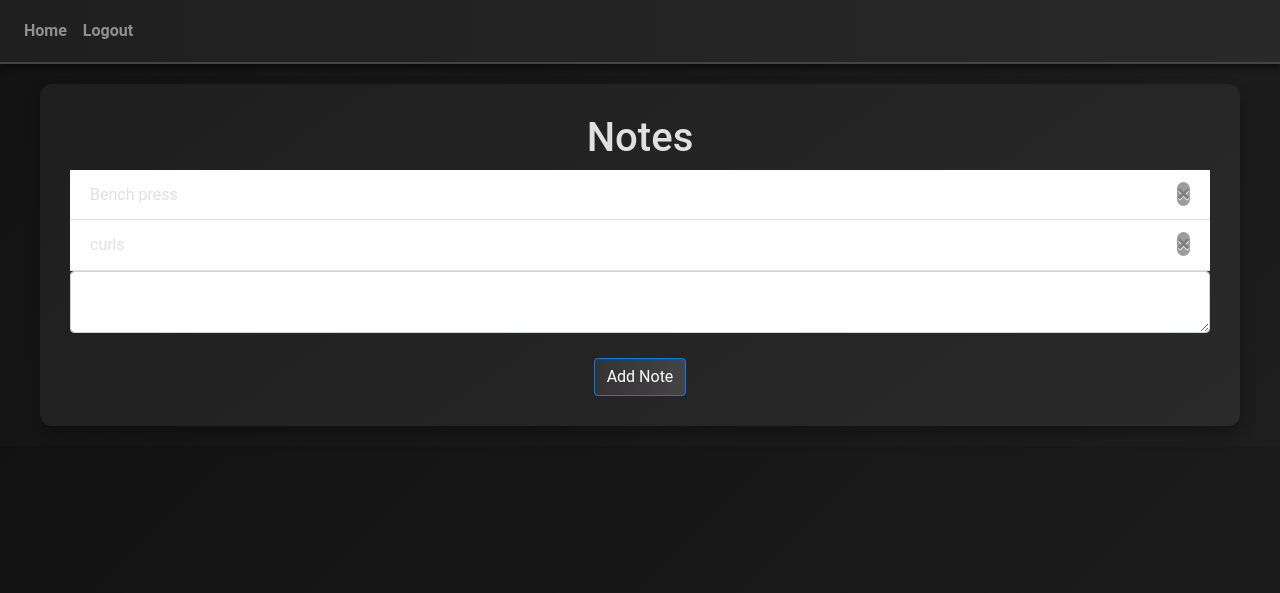
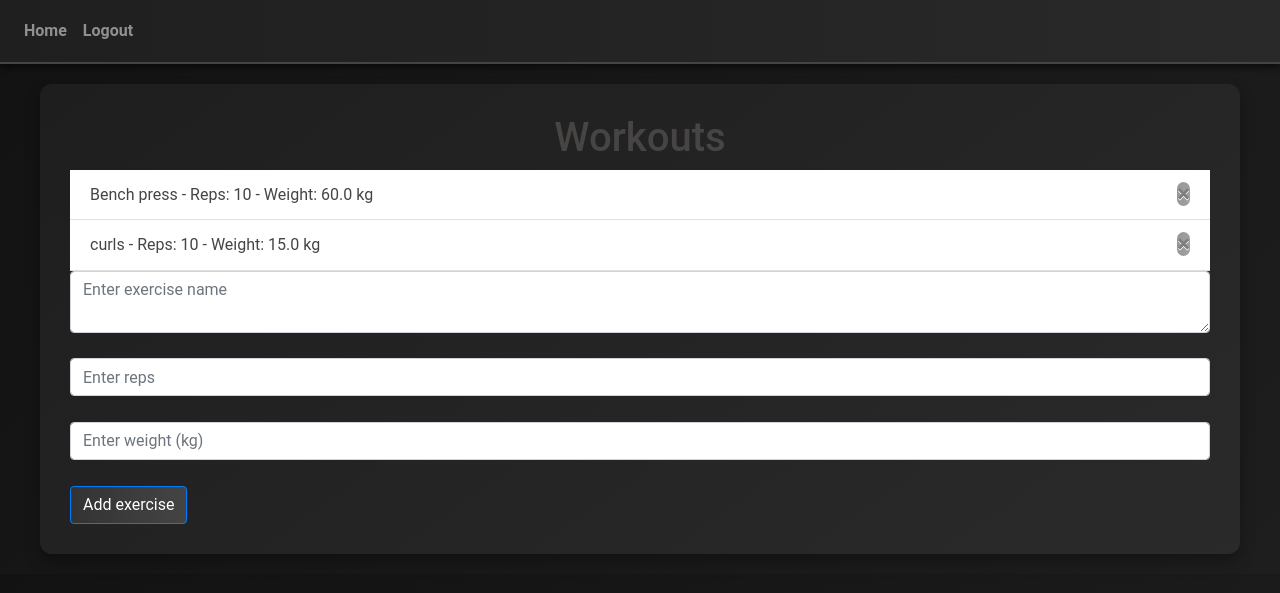
Before and after one commit to Svaboo/PY-PROJECT, a Flask app: page / in a window 1280 px wide. Shown: the top 593 px of the page. Run offline with Flask 3, Linux system fonts and the light colour scheme; a user stored in the database is signed in; some libraries are stand-ins or nearby versions.

Commit message:
modified:   instance/database.db 	modified:   website/__pycache__/models.cpython-313.pyc 	modified:   website/__pycache__/views.cpython-313.pyc 	modified:   website/models.py 	modified:   website/static/style.css 	modified:   website/templates/base.html 	modified:   website/templates/home.html 	deleted:    website/templates/index.html 	modified:   website/views.py

```diff
--- a/website/models.py
+++ b/website/models.py
@@ -7,6 +7,8 @@ from sqlalchemy.sql import func
 class Note(db.Model):
     id = db.Column(db.Integer, primary_key=True)
     data = db.Column(db.String(10000))
+    reps = db.Column(db.Integer, nullable=False)
+    weight = db.Column(db.Float, nullable=False)
     date = db.Column(db.DateTime(timezone=True), default=func.now())
     user_id = db.Column(db.Integer, db.ForeignKey('user.id'))
 
--- a/website/static/style.css
+++ b/website/static/style.css
@@ -4,7 +4,7 @@ body {
     margin: 0;
     padding: 0;
     background: linear-gradient(135deg, #121212, #1e1e1e); /* Gradient background */
-    color: #e0e0e0; /* Softer light text color */
+    color: #474444; /* Softer light text color */
     line-height: 1.6;
 }
 
--- a/website/templates/home.html
+++ b/website/templates/home.html
@@ -1,21 +1,28 @@
-{% extends "base.html" %} {% block title %}Home{% endblock %} {% block content
-%}
-<h1 align="center">Notes</h1>
+{% extends "base.html" %}
+{% block title %}Home{% endblock %}
+{% block content %}
+<h1 align="center">Workouts</h1>
+
 <ul class="list-group list-group-flush" id="notes">
   {% for note in user.notes %}
   <li class="list-group-item">
-    {{ note.data }}
+    {{ note.data }} - Reps: {{ note.reps }} - Weight: {{ note.weight }} kg
     <button type="button" class="close" onClick="deleteNote({{ note.id }})">
       <span aria-hidden="true">&times;</span>
     </button>
   </li>
   {% endfor %}
 </ul>
+
 <form method="POST">
-  <textarea name="note" id="note" class="form-control"></textarea>
+  <textarea name="note" id="note" class="form-control" placeholder="Enter exercise name"></textarea>
   <br />
-  <div align="center">
-    <button type="submit" class="btn btn-primary">Add Note</button>
+  <input type="number" name="reps" id="reps" class="form-control" placeholder="Enter reps" />
+  <br />
+  <input type="number" step="0.1" name="weight" id="weight" class="form-control" placeholder="Enter weight (kg)" />
+  <br />
+  <div class="d-flex justify-content-between">
+    <button type="submit" class="btn btn-primary">Add exercise</button>
   </div>
 </form>
 {% endblock %}
--- a/website/views.py
+++ b/website/views.py
@@ -12,14 +12,20 @@ views = Blueprint('views', __name__)
 def home():
     if request.method == 'POST':
         note = request.form.get('note')
+        reps = request.form.get('reps')
+        weight = request.form.get('weight')
 
         if len(note) < 1:
-            flash('Note is too short!', category='error')
+            flash('Exercise name is too short!', category='error')
+        elif not reps or int(reps) < 1:
+            flash('Reps must be a positive number!', category='error')
+        elif not weight or float(weight) < 0:
+            flash('Weight must be a non-negative number!', category='error')
         else:
-            new_note = Note(data=note, user_id=current_user.id)
+            new_note = Note(data=note, reps=int(reps), weight=float(weight), user_id=current_user.id)
             db.session.add(new_note)
             db.session.commit()
-            flash('Note added!', category='success')
+            flash('Exercise added!', category='success')
 
     return render_template("home.html", user=current_user)
 
```
Also changed, not shown: website/templates/index.html (deleted, +0 -22 lines), instance/database.db, website/templates/base.html (indentation only).
